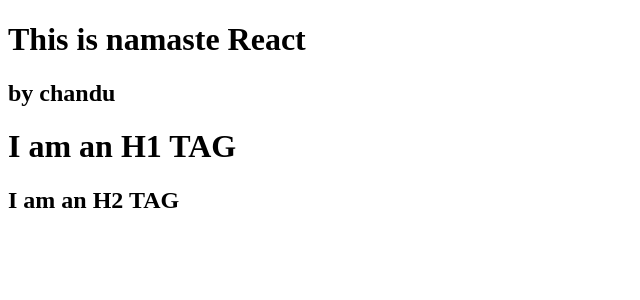
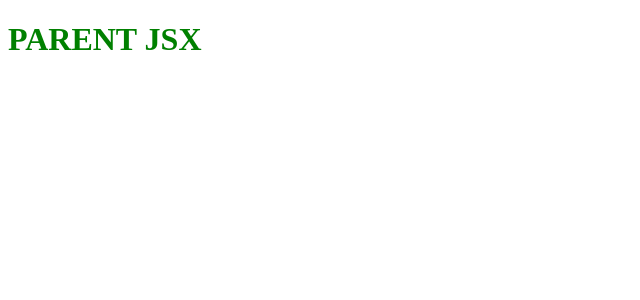
Before and after one commit to rawatchandrashekhar/Food_Ordering_App, a React (Vite) app: page / in a window 1280 px wide. Shown: the top 300 px of the page, without its empty margins (0-640 px from the left). Built offline with nearby package versions, Linux system fonts and the light colour scheme.

Commit message:
Worked on JSX

```diff
--- a/App.js
+++ b/App.js
@@ -1,16 +1,25 @@
 import React from "react";
 import ReactDOM from "react-dom/client";
 
-const parent = React.createElement("div", { id: "parent" }, [
-    React.createElement("div", { id: "child" }, [
-        React.createElement("h1", {}, "This is namaste React"),
-        React.createElement("h2", {}, "by chandu"),
-    ]),
-    React.createElement("div", { id: "child2" }, [
-        React.createElement("h1", {}, "I am an H1 TAG"),
-        React.createElement("h2", {}, "I am an H2 TAG"),
-    ]),
-])
+// React Element is an abject but when it renders into the DOM then it beacomes a HTML elements
 
-const root = ReactDOM.createRoot(document.getElementById("root"))
-root.render(parent);
+const parent = React.createElement("h1", { id: "heading" }, "Inside from the React");  // CORE REACT WILL CREATE THIS ELEMENT
+
+const parentJSX = <h1 id="heading">PARENT JSX</h1>;
+
+const root = ReactDOM.createRoot(document.getElementById("root"));  //ReactDOM will display created react element into the browser
+root.render(parentJSX);      // It will take an object and convert it into an HTML element and push it to the browser and it will replace everything whatever inside the "ROOT".
+
+// const parent = React.createElement("div", { id: "parent" }, [
+//     React.createElement("div", { id: "child" }, [
+//         React.createElement("h1", {}, "This is namaste React"),
+//         React.createElement("h2", {}, "by chandu"),
+//     ]),
+//     React.createElement("div", { id: "child2" }, [
+//         React.createElement("h1", {}, "I am an H1 TAG"),
+//         React.createElement("h2", {}, "I am an H2 TAG"),
+//     ]),
+// ])
+
+// const root = ReactDOM.createRoot(document.getElementById("root"))
+// root.render(parent);
--- a/index.css
+++ b/index.css
@@ -0,0 +1,3 @@
+#heading{
+    color: green;
+}
--- a/index.html
+++ b/index.html
@@ -5,10 +5,13 @@
     <meta charset="UTF-8">
     <meta name="viewport" content="width=device-width, initial-scale=1.0">
     <title>Document</title>
+    <link rel="stylesheet" href="index.css">
 </head>
 
 <body>
-    <div id="root"></div>
+    <div id="root">
+        <h1>Not Rendered</h1> <!-- when react code will run then react code will replace this h1 -->
+    </div>
     <script type="module" src="./App.js"></script>
 </body>
 
```
